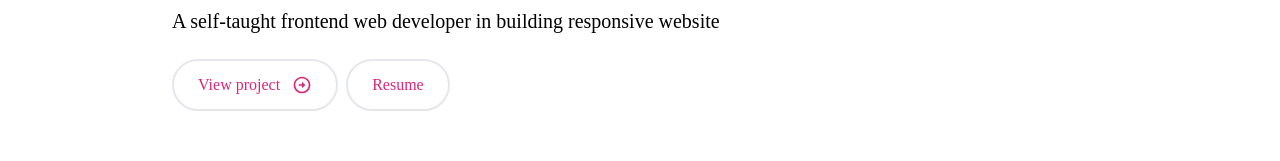
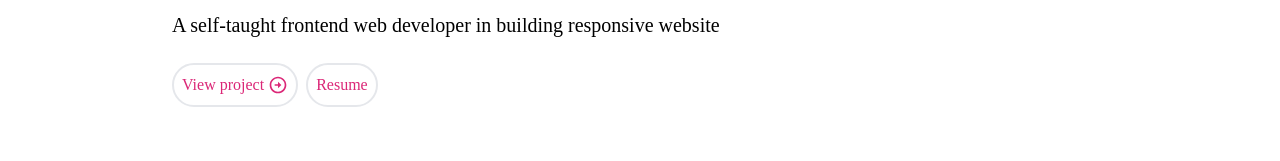
Before and after one commit to kctoey/portfolio_website, a React (Create React App) app: page / in a window 1280 px wide. Shown: the part 485-646 px from the top of the page. Built offline with nearby package versions, Linux system fonts and the light colour scheme.

Commit message:
resize button

```diff
--- a/src/components/Home.js
+++ b/src/components/Home.js
@@ -29,15 +29,15 @@ const Home = () => {
 
         <div className="flex flex-row space-x-2 text-md">
           <Link to="work" smooth={true} duration={500}>
-            <button className="rounded-full text-pink-600 group border-2 px-6 py-3 my-2 flex items-center hover:bg-[#6d6875] hover:border-white hover:text-white">
+            <button className="rounded-full  text-pink-600 group border-2 px-2 py-2 my-2 flex items-center hover:bg-[#6d6875] hover:border-white hover:text-white">
               View project
               <span className="group-hover:rotate-90 duration-300">
-                <RiArrowRightCircleLine size={20} className="ml-3 " />
+                <RiArrowRightCircleLine size={20} className="ml-1 " />
               </span>
             </button>
           </Link>
           <a href={Resume} download="Resume_Kanchaporn_Chiangthong">
-            <button className="rounded-full text-pink-600 group border-2 px-6 py-3 my-2 flex items-center hover:bg-[#6d6875] hover:border-white hover:text-white">
+            <button className="rounded-full text-pink-600 group border-2 px-2 py-2 my-2 flex items-center hover:bg-[#6d6875] hover:border-white hover:text-white">
               Resume
               <span className="group-hover:rotate-90 duration-300"></span>
             </button>
```
